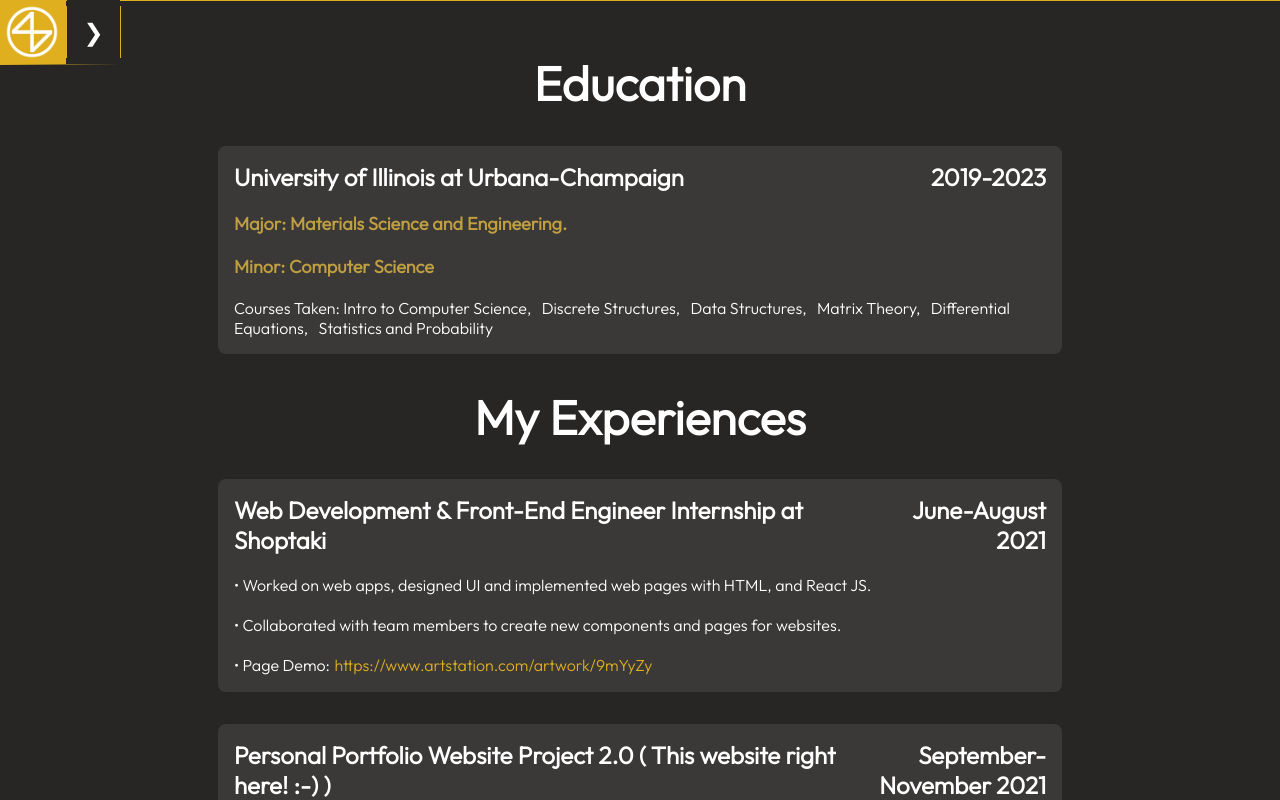
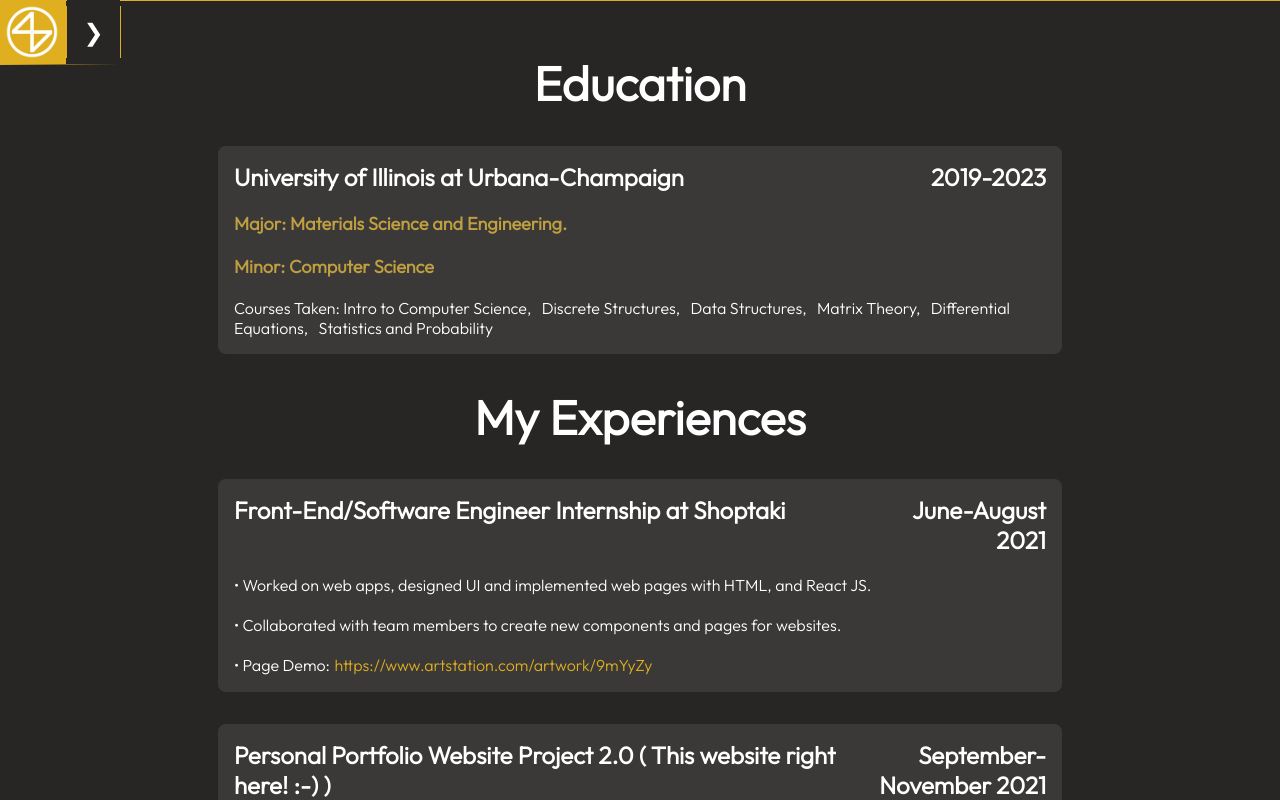
Before and after one commit to ZebraSeller/boyang-portfolio-2, a React (Create React App) app: page / in a window 1280 px wide. Both pictures are taken after a click on the element "Experiences". Shown: the part 2034-2834 px from the top of the page. Built offline with nearby package versions, Linux system fonts and the light colour scheme.

Commit message:
Updated Experiences

```diff
--- a/src/page_comps/home_experiences.js
+++ b/src/page_comps/home_experiences.js
@@ -15,7 +15,7 @@ function App() {
       </div>
       <h1 className="experiences-header1">My Experiences</h1>
       <div className="experience-container">
-        <h2 className="experience-title">Web Development &amp; Front-End Engineer Internship at Shoptaki</h2>
+        <h2 className="experience-title">Front-End/Software Engineer Internship at Shoptaki</h2>
         <h2 className="experience-time">June-August 2021</h2>
         <p className="experience-list">• Worked on web apps, designed UI and implemented web pages with HTML, and React JS.</p>
         <p className="experience-list">• Collaborated with team members to create new components and pages for websites.</p>
```
